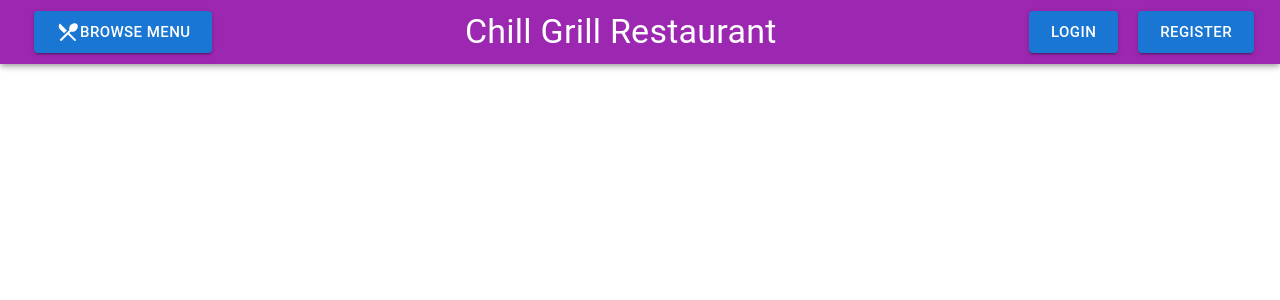
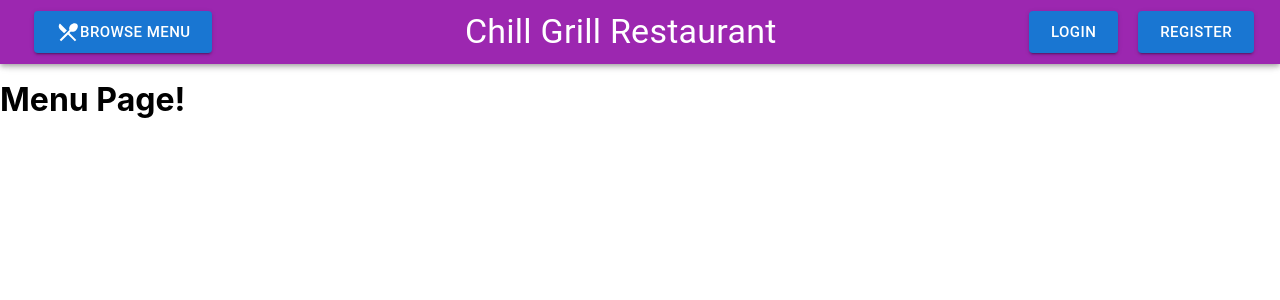
Before and after one commit to youssefrag/chill-grill-app, a React (Create React App) app in the folder client/: page /menu in a window 1280 px wide. Shown: the top 300 px of the page. Built offline with nearby package versions, Linux system fonts and the light colour scheme.

Commit message:
initialize menu page

```diff
--- a/client/src/App.js
+++ b/client/src/App.js
@@ -8,6 +8,7 @@ import Navbar from './components/Navbar';
 import LoginPage from "./components/LoginPage";
 import HomePage from "./components/HomePage";
 import RegistrationPage from "./components/RegistrationPage";
+import MenuPage from "./components/MenuPage";
 
 import './App.css';
 
@@ -23,6 +24,7 @@ function App() {
           <Route path="/" element={<HomePage />} />
           <Route path="/login" element={<LoginPage />} />
           <Route path="/register" element={<RegistrationPage />} />
+          <Route path="/menu" element={<MenuPage />} />
         </Routes>
       </UserContextProvider>
     </div>
--- a/client/src/components/LoginPage.jsx
+++ b/client/src/components/LoginPage.jsx
@@ -31,15 +31,9 @@ export default function LoginPage(props) {
       withCredentials: true,
     })
     .then((result) => {
-      // const { email: emailFromServer, name: nameFromServer} = result.data.user
-      // console.log(result.data.user)
-
       const userName = result.data.user.name
-
-      // console.log("userName:", userName)
-
       setUserName(userName)
-
+      navigate("/menu")
     })
     .catch((error) => {
       console.log(error)
--- /dev/null
+++ b/client/src/components/MenuPage.jsx
@@ -0,0 +1,13 @@
+import React, { useState, useContext } from "react";
+import axios from "axios";
+import { UserContext } from '../context/userContext';
+import { useNavigate } from "react-router-dom";
+
+export default function MenuPage(props) {
+
+  return(
+    <>
+      <h1>Menu Page!</h1>
+    </>
+  )
+}
--- a/client/src/components/Navbar.jsx
+++ b/client/src/components/Navbar.jsx
@@ -44,7 +44,7 @@ export default function Navbar(props) {
           Browse Menu
         </Button>
         <Typography variant="h4">
-          Welcome to Chill Grill Restaurant {userContextUserName}
+          Welcome {userContextUserName}
         </Typography>
         <div>
           <Button
```
